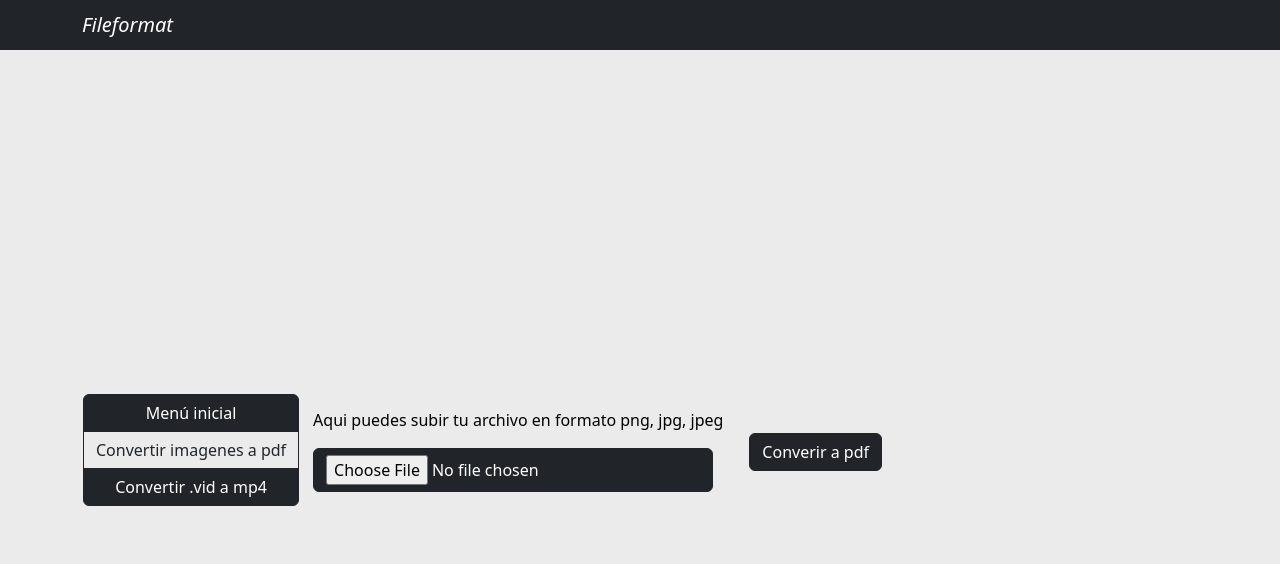
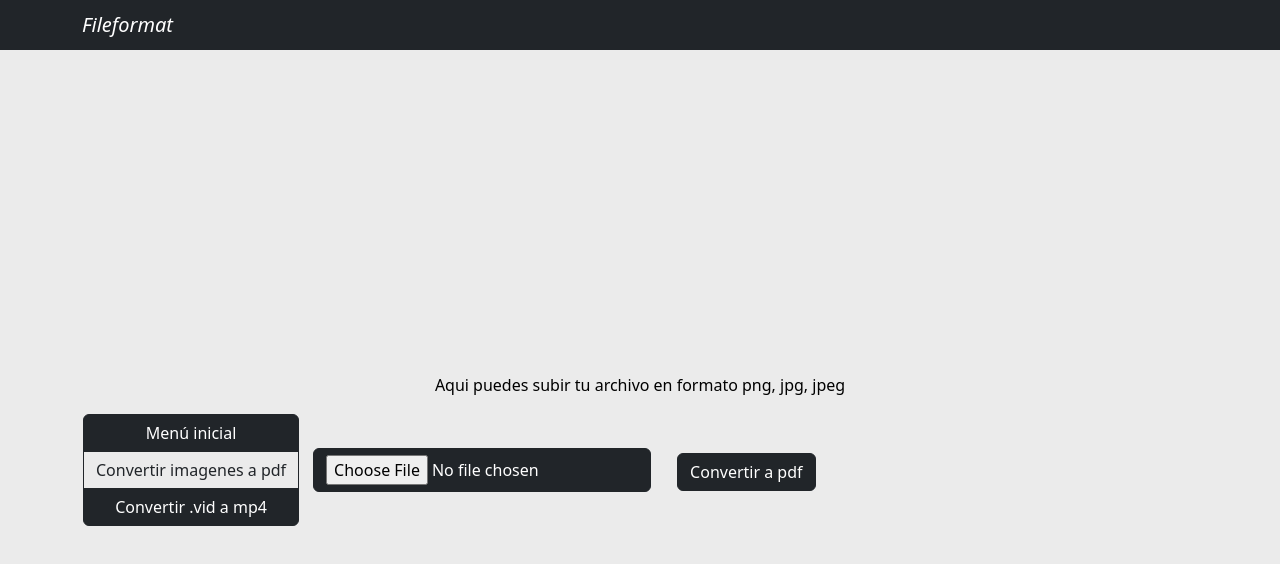
Before and after one commit to EleSoyEle/webpage, a React (Create React App) app: page /cimg in a window 1280 px wide. Shown: the top 564 px of the page. Built offline with nearby package versions, Linux system fonts and the light colour scheme.

Commit message:
mas codigo

```diff
--- a/src/App.css
+++ b/src/App.css
@@ -22,6 +22,11 @@
   justify-content: center;
   font-size: calc(10px + 2vmin);
   color: black;
+}
+
+.buttons{
+  align-items: center;
+  justify-content: center;
 }
 
 .textohead{
--- a/src/pages/Table.jsx
+++ b/src/pages/Table.jsx
@@ -19,11 +19,11 @@ function Table(){
             <div className='App-header'>
                 <div className='container'>
                     <div>
-                        <h1 className='titles'>Formato name</h1>
+                        <h1 className='titles'>Fileformat</h1>
                         <p className='fs-6 body_text'>Cambia el formato de tus archivos,
                             imagenes y audio de modo gratuito</p>
                     </div>
-
+                    <div className="container">
                         <div className='btn-group-vertical'>
                             <button className='btn btn-outline-dark' >
                                 Menú actual
@@ -37,6 +37,7 @@ function Table(){
                         </div>
                     </div>
                 </div>
+            </div>
         </section>
     )
 }
--- a/src/pages/img2pdf.jsx
+++ b/src/pages/img2pdf.jsx
@@ -54,6 +54,9 @@ const Img2pdf = () =>{
             {Makenav()}
             <div className='App-header'>
                 <div className='container'>
+                <p className='fs-6 body_text'>
+                Aqui puedes subir tu archivo en formato png, jpg, jpeg</p>
+
                     <table>
                         <tr>
                             <td>
@@ -72,9 +75,6 @@ const Img2pdf = () =>{
                             </td>
                             <td>
                             <div className='container'>
-                                <p className='fs-6'>
-                                    Aqui puedes subir tu archivo en formato png, jpg, jpeg</p>
-
                                 <input id="file"
                                 type="file"
                                 name="static_file"
@@ -87,7 +87,7 @@ const Img2pdf = () =>{
                             <td>
                             <div className='container'>
                             <button onClick={() => {if(imgd) downloadPDF();}}
-                                className='btn btn-dark'> Converir a pdf</button>
+                                className='btn btn-dark'> Convertir a pdf</button>
                             </div>
                             </td>
                         </tr>
```
Lines whose indentation alone changed are shown as unchanged.
